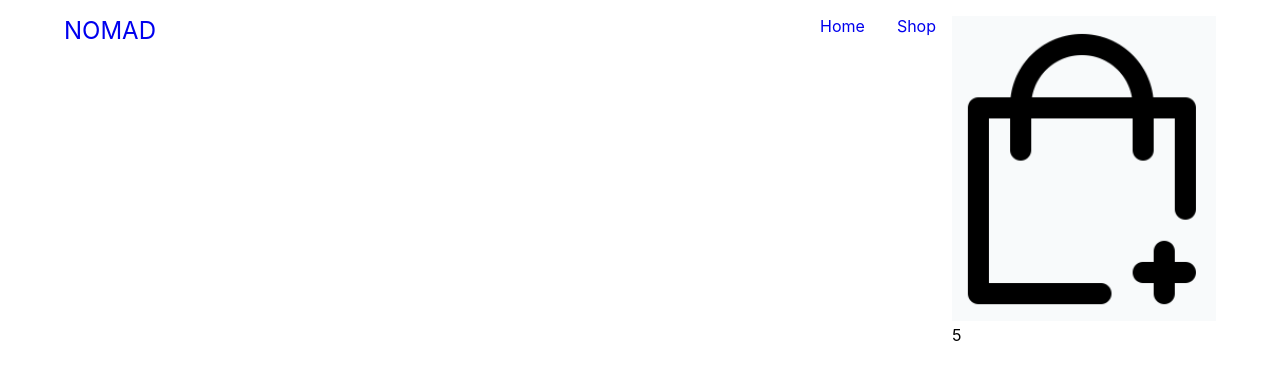
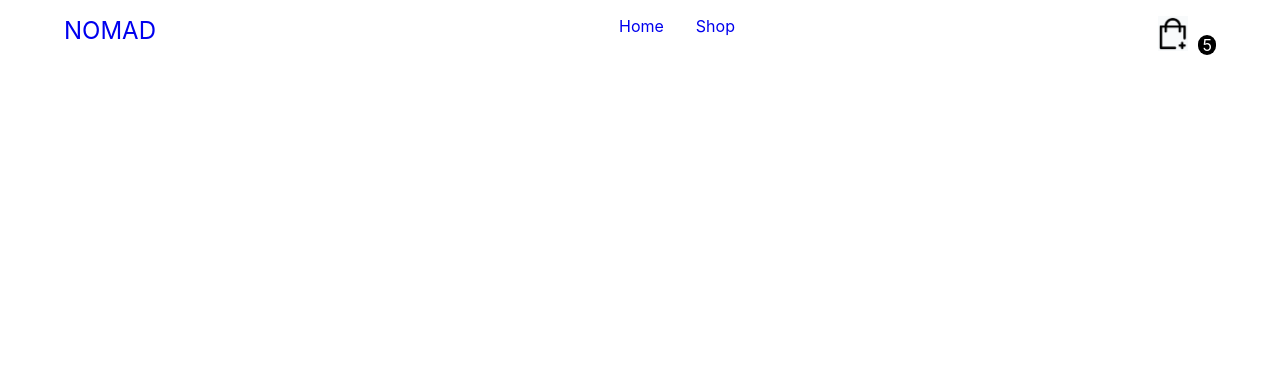
Before and after one commit to Onyishi/E-commerce-, a React (Create React App) app in the folder e-commerce/: page / in a window 1280 px wide. Shown: the top 380 px of the page. Built offline with nearby package versions, Linux system fonts and the light colour scheme.

Commit message:
created and updated the hero component

```diff
--- a/e-commerce/src/components/cart-icon/cart-icon.styles.scss
+++ b/e-commerce/src/components/cart-icon/cart-icon.styles.scss
@@ -0,0 +1,15 @@
+.cart-container {
+    margin-left: auto;
+    cursor: pointer;
+    img {
+        width: 30px;
+    }
+
+    .cart-count {
+        margin-left: 10px;
+        background-color: black;
+        color: white;
+        padding-right: 4px;
+        border-radius: 10px;
+    }
+}
```
Also changed, not shown: e-commerce/src/hero/hero.jsx (added, +23 -0 lines), e-commerce/src/assets/ben-white-unsplash.png (added), e-commerce/src/hero/hero.style.scss (added).
